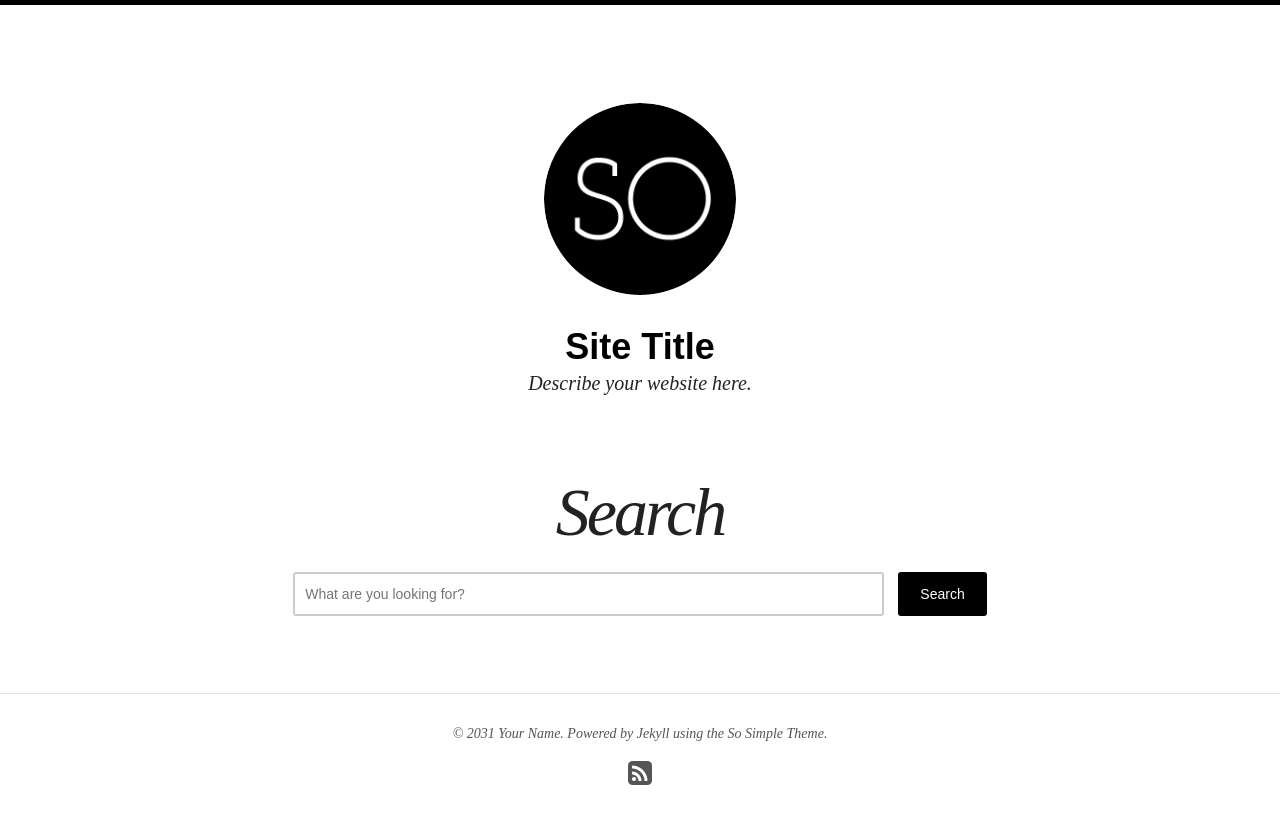
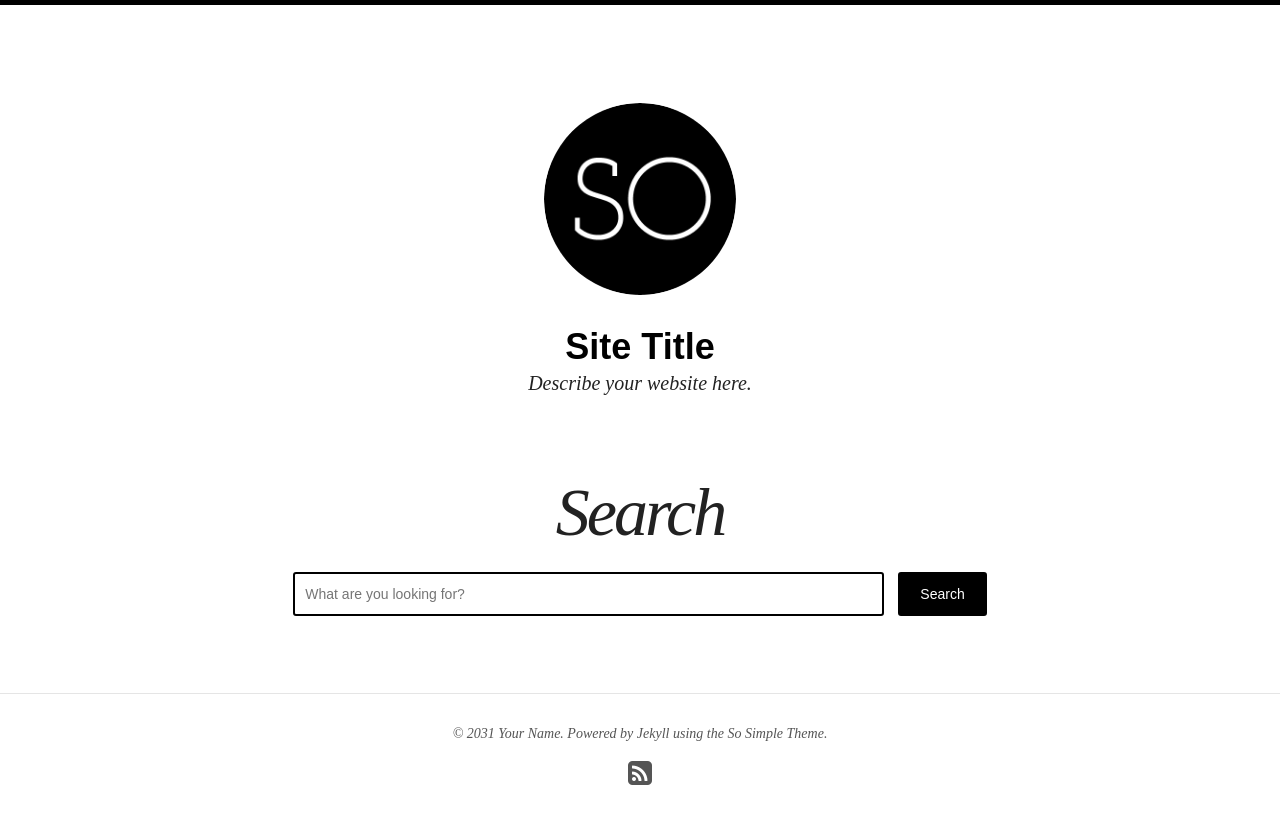
Before and after one commit to FoxerCoeee/FoxerCoeee, a Jekyll site: the page built from search/index.md, in a window 1280 px wide. Shown: the top 824 px of the page. Built offline with Jekyll 4.4.1, drawn with Linux system fonts in a browser that asks for light colours; nearby versions of some CDN libraries.

Commit message:
added 'autofocus' to search page
Added 'autofocus' attribute to automatically select the search input form upon page load (eliminates the need to 'click' in the input field before typing the search term).

```diff
--- a/search/index.md
+++ b/search/index.md
@@ -13,7 +13,7 @@ sitemap: false
 <!-- Search form -->
 <form method="get" action="{{ site.url }}/search/" data-search-form class="simple-search">
   <label for="q">Search {{ site.title }} for:</label>
-  <input type="search" name="q" id="q" placeholder="What are you looking for?" data-search-input id="goog-wm-qt" />
+  <input type="search" name="q" id="q" placeholder="What are you looking for?" data-search-input id="goog-wm-qt" autofocus />
   <input type="submit" value="Search" id="goog-wm-sb" />
 </form>
 
```
